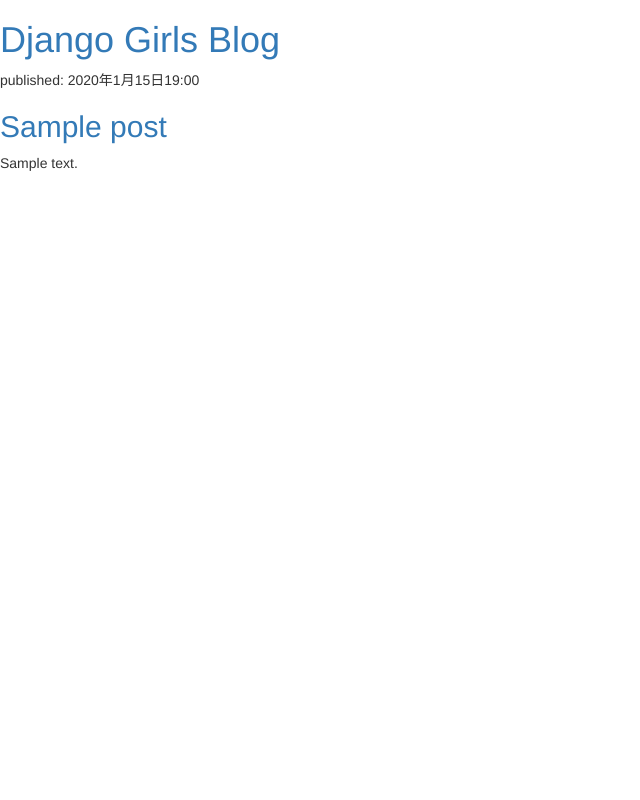
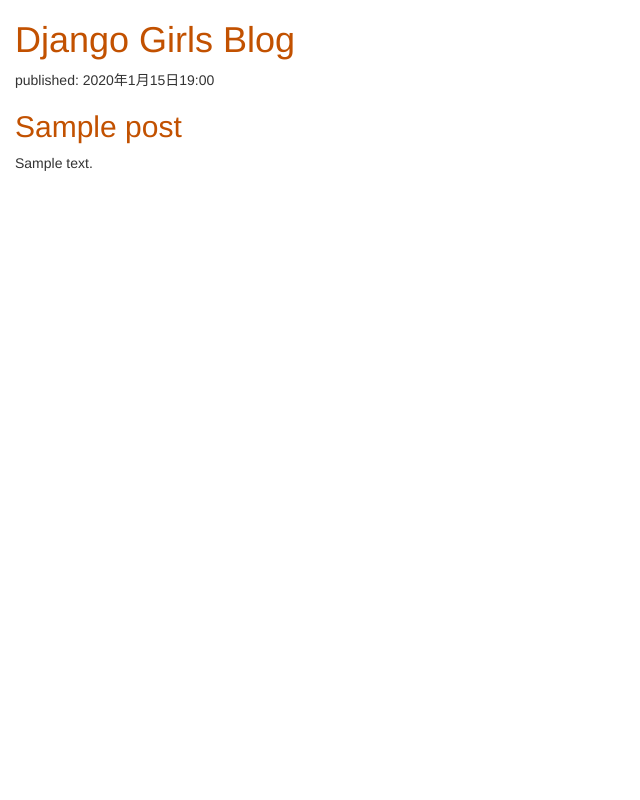
Before and after one commit to Madoka-bob/my-first-blog, a Django app: page / in a window 1280 px wide. Shown: the whole page, without its empty margins (0-640 px from the left). Run offline with Django 4.2, Linux system fonts and the light colour scheme; tables that the repository leaves empty hold one stand-in row (values such as "Sample post"); some libraries are stand-ins or nearby versions.

Commit message:
20240918

```diff
--- /dev/null
+++ b/blog/static/css/blog.css
@@ -0,0 +1,7 @@
+h1 a, h2 a {
+    color: #C25100;
+}
+
+body {
+    padding-left: 15px;
+}
--- a/blog/templates/blog/post_list.html
+++ b/blog/templates/blog/post_list.html
@@ -1,8 +1,10 @@
+{% load static %}
 <html>
     <head>
         <title>Django Girls blog</title>
         <link rel="stylesheet" href="//maxcdn.bootstrapcdn.com/bootstrap/3.2.0/css/bootstrap.min.css">
         <link rel="stylesheet" href="//maxcdn.bootstrapcdn.com/bootstrap/3.2.0/css/bootstrap-theme.min.css">
+        <link rel="stylesheet" href="{% static 'css/blog.css' %}">
     </head>
     <body>
         <div>
```
